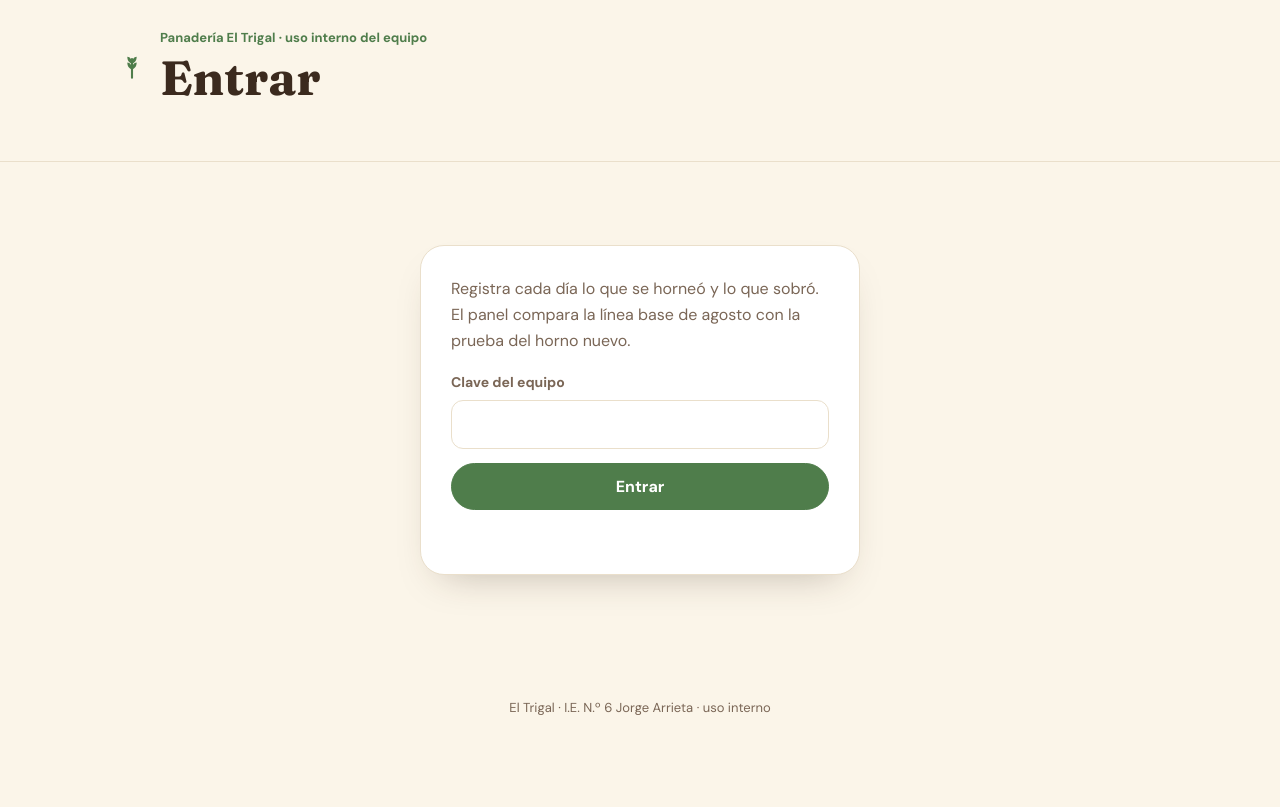
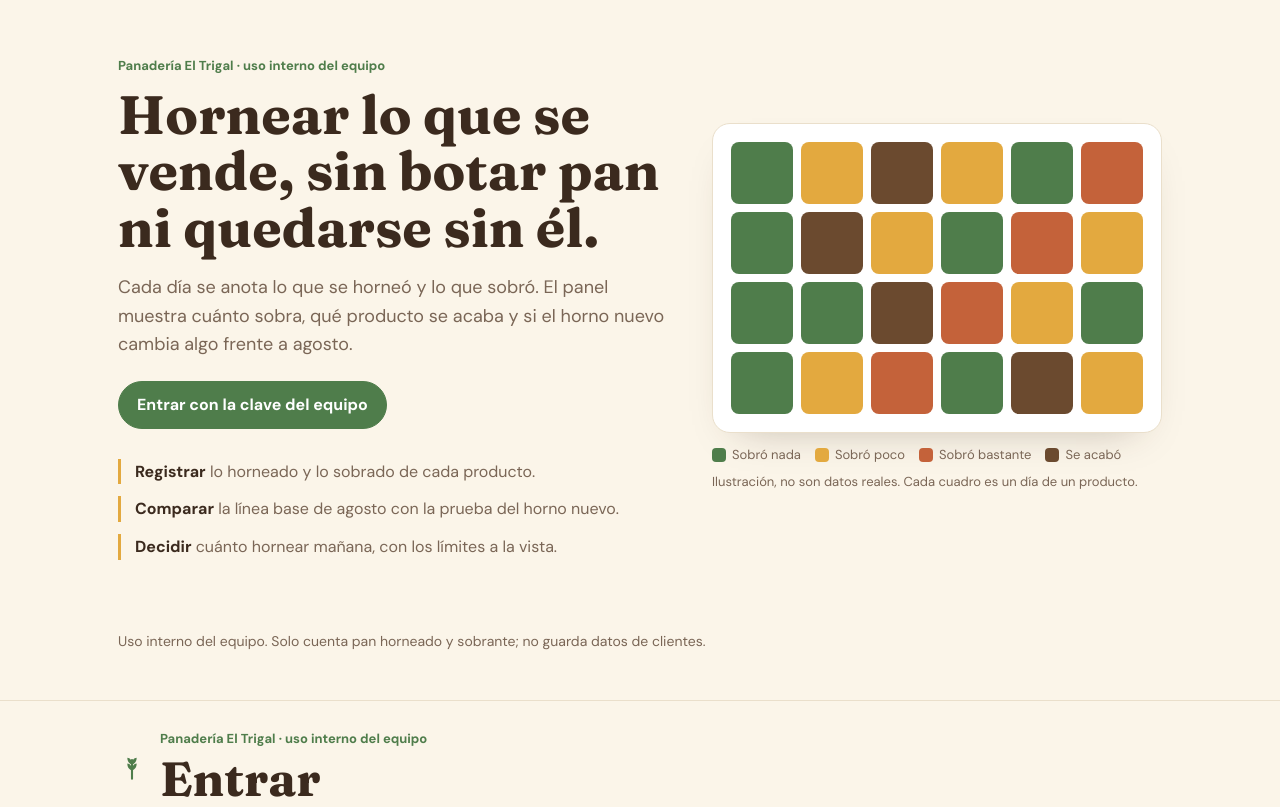
Before and after one commit to anainjak01-maobal/trigal, a plain HTML site: page index.html in a window 1280 px wide. Shown: the top 807 px of the page. Drawn offline with Linux system fonts and the light colour scheme.

Commit message:
Add files via upload

```diff
--- a/app.css
+++ b/app.css
@@ -133,3 +133,37 @@ h2 { font-size:clamp(24px,2.8vw,32px); line-height:1.15; margin:0 0 6px; }
 .stat .big { font-family:var(--display); font-size:40px; font-weight:700; color:var(--espiga); margin:0; line-height:1.1; }
 .sub { font-family:var(--display); font-size:22px; margin:30px 0 12px; color:var(--tinta); }
 .tabla small { color:var(--tinta2); font-size:12px; }
+
+/* ---------- Portada ---------- */
+.inicio { padding:56px 0 8px; border-bottom:1px solid var(--linea); background:var(--masa); }
+.inicio-grid { display:grid; grid-template-columns:1.1fr .9fr; gap:44px; align-items:center; }
+.inicio-titulo { font-family:var(--display); font-weight:700; font-size:clamp(34px,4.4vw,54px); line-height:1.05; margin:10px 0 16px; color:var(--tinta); }
+.inicio-lead { font-size:18px; color:var(--tinta2); max-width:52ch; margin:0 0 22px; }
+.pasos { list-style:none; padding:0; margin:30px 0 0; display:grid; gap:12px; max-width:54ch; }
+.pasos li { color:var(--tinta2); padding-left:14px; border-left:3px solid var(--trigo); transition:transform .25s var(--ease), border-color .25s; }
+.pasos li:hover { transform:translateX(6px); border-left-color:var(--espiga); }
+.pasos strong { color:var(--tinta); }
+.inicio .acciones { margin-top:0; }
+.mosaico { margin:0; }
+.mosaico-grid { display:grid; grid-template-columns:repeat(6,1fr); gap:8px; background:var(--card); border:1px solid var(--linea); border-radius:18px; padding:18px; box-shadow:0 18px 40px -26px rgba(59,42,30,.35); transition:transform .3s var(--ease), box-shadow .3s var(--ease); }
+.mosaico-grid:hover { transform:translateY(-3px); box-shadow:0 26px 48px -26px rgba(59,42,30,.4); }
+.mosaico-grid i { display:block; aspect-ratio:1; border-radius:8px; animation:aparece .6s var(--ease) backwards; animation-delay:var(--d); transition:transform .2s var(--ease), box-shadow .2s var(--ease); }
+.mosaico-grid i:hover { transform:scale(1.12) translateY(-2px); box-shadow:0 12px 22px -10px rgba(59,42,30,.45); }
+.c-cero { background:#4f7d4b; }
+.c-poco { background:#e3a93f; }
+.c-mucho { background:#c4623a; }
+.c-acabo { background:#6b4a2f; }
+@keyframes aparece { from { opacity:0; transform:scale(.6); } to { opacity:1; transform:none; } }
+.leyenda-mosaico { display:flex; flex-wrap:wrap; gap:14px; font-size:13px; color:var(--tinta2); margin-top:12px; }
+.leyenda-mosaico span { display:inline-flex; gap:6px; align-items:center; }
+.pie-mosaico { font-size:13px; color:var(--tinta2); margin:6px 0 0; }
+.inicio-nota { font-size:14px; color:var(--tinta2); margin:30px auto 0; }
+@media (max-width:820px) {
+  .inicio-grid { grid-template-columns:1fr; gap:30px; }
+  .inicio { padding-top:36px; }
+}
+@media (prefers-reduced-motion: reduce) {
+  .mosaico-grid i { animation:none; }
+}
+
+.btn { text-decoration:none; }
--- a/app.js
+++ b/app.js
@@ -82,6 +82,7 @@
       if (!r.ok) { clave = ""; msg($("acc-msg"), r.error || "Clave incorrecta.", "error"); return; }
       $("clave").value = "";
       $("vista-acceso").hidden = true;
+      $("inicio").hidden = true;
       $("barra").hidden = false;
       $("titulo").textContent = "Registro de producción";
       limpiarFormulario();
@@ -93,6 +94,7 @@
     VISTAS.forEach(function (v) { $("vista-" + v).hidden = true; });
     $("barra").hidden = true;
     $("vista-acceso").hidden = false;
+    $("inicio").hidden = false;
     $("titulo").textContent = "Entrar";
     msg($("acc-msg"), "");
   });
--- a/index.html
+++ b/index.html
@@ -6,9 +6,36 @@
 <title>El Trigal · Registro de producción</title>
 <link rel="preconnect" href="https://fonts.googleapis.com"/>
 <link rel="stylesheet" href="https://fonts.googleapis.com/css2?family=Fraunces:opsz,wght@9..144,600;9..144,700&family=DM+Sans:wght@400;500;700&display=swap"/>
-<link rel="stylesheet" href="app.css?v=2"/>
+<link rel="stylesheet" href="app.css?v=3"/>
 </head>
 <body>
+
+<section class="inicio" id="inicio">
+  <div class="wrap inicio-grid">
+    <div class="inicio-texto">
+      <p class="kicker">Panadería El Trigal · uso interno del equipo</p>
+      <h1 class="inicio-titulo">Hornear lo que se vende, sin botar pan ni quedarse sin él.</h1>
+      <p class="inicio-lead">Cada día se anota lo que se horneó y lo que sobró. El panel muestra cuánto sobra, qué producto se acaba y si el horno nuevo cambia algo frente a agosto.</p>
+      <div class="acciones"><a class="btn primario" href="#vista-acceso" id="ir-acceso">Entrar con la clave del equipo</a></div>
+      <ol class="pasos">
+        <li><strong>Registrar</strong> lo horneado y lo sobrado de cada producto.</li>
+        <li><strong>Comparar</strong> la línea base de agosto con la prueba del horno nuevo.</li>
+        <li><strong>Decidir</strong> cuánto hornear mañana, con los límites a la vista.</li>
+      </ol>
+    </div>
+    <figure class="mosaico">
+      <div class="mosaico-grid" aria-hidden="true"><i class="c-cero" style="--d:0ms" title="Sobró nada"></i><i class="c-poco" style="--d:35ms" title="Sobró poco"></i><i class="c-acabo" style="--d:70ms" title="Se acabó"></i><i class="c-poco" style="--d:105ms" title="Sobró poco"></i><i class="c-cero" style="--d:140ms" title="Sobró nada"></i><i class="c-mucho" style="--d:175ms" title="Sobró bastante"></i><i class="c-cero" style="--d:210ms" title="Sobró nada"></i><i class="c-acabo" style="--d:245ms" title="Se acabó"></i><i class="c-poco" style="--d:280ms" title="Sobró poco"></i><i class="c-cero" style="--d:315ms" title="Sobró nada"></i><i class="c-mucho" style="--d:350ms" title="Sobró bastante"></i><i class="c-poco" style="--d:385ms" title="Sobró poco"></i><i class="c-cero" style="--d:420ms" title="Sobró nada"></i><i class="c-cero" style="--d:455ms" title="Sobró nada"></i><i class="c-acabo" style="--d:490ms" title="Se acabó"></i><i class="c-mucho" style="--d:525ms" title="Sobró bastante"></i><i class="c-poco" style="--d:560ms" title="Sobró poco"></i><i class="c-cero" style="--d:595ms" title="Sobró nada"></i><i class="c-cero" style="--d:630ms" title="Sobró nada"></i><i class="c-poco" style="--d:665ms" title="Sobró poco"></i><i class="c-mucho" style="--d:700ms" title="Sobró bastante"></i><i class="c-cero" style="--d:735ms" title="Sobró nada"></i><i class="c-acabo" style="--d:770ms" title="Se acabó"></i><i class="c-poco" style="--d:805ms" title="Sobró poco"></i></div>
+      <figcaption class="leyenda-mosaico">
+        <span><i class="sw" style="background:#4f7d4b"></i>Sobró nada</span>
+        <span><i class="sw" style="background:#e3a93f"></i>Sobró poco</span>
+        <span><i class="sw" style="background:#c4623a"></i>Sobró bastante</span>
+        <span><i class="sw" style="background:#6b4a2f"></i>Se acabó</span>
+      </figcaption>
+      <p class="pie-mosaico">Ilustración, no son datos reales. Cada cuadro es un día de un producto.</p>
+    </figure>
+  </div>
+  <p class="wrap inicio-nota">Uso interno del equipo. Solo cuenta pan horneado y sobrante; no guarda datos de clientes.</p>
+</section>
 
 <header class="cab">
   <div class="wrap cab-fila">
@@ -142,6 +169,6 @@
 </main>
 
 <script src="config.js?v=1"></script>
-<script src="app.js?v=3"></script>
+<script src="app.js?v=4"></script>
 </body>
 </html>
```
